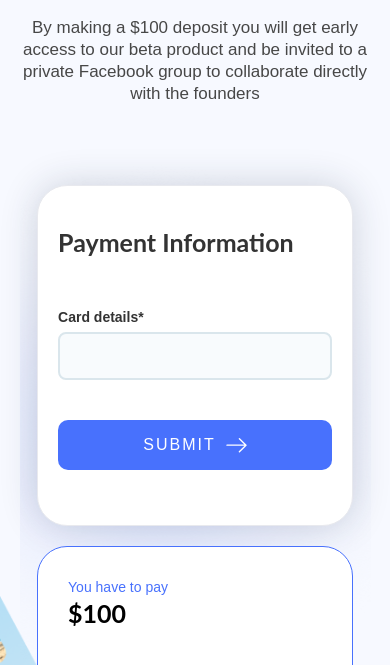
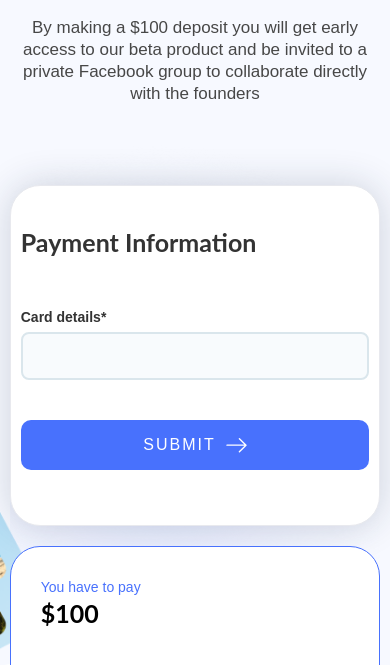
Before and after one commit to Neural-Leap-Ventures/Project-Designerr-Acquisition-UI, a website: page client/early-access.html in a window 390 px wide. Shown: the part 179-844 px from the top of the page. Drawn offline with nearby package versions, Linux system fonts and the light colour scheme; no server answers; a script that the page names is missing.

Commit message:
Adjusting the spacing for the card number

```diff
--- a/client/css/designerr.webflow.css
+++ b/client/css/designerr.webflow.css
@@ -794,6 +794,7 @@
   display: -webkit-flex;
   display: -ms-flexbox;
   display: flex;
+  width: 100%;
   -webkit-box-orient: vertical;
   -webkit-box-direction: normal;
   -webkit-flex-direction: column;
@@ -928,7 +929,7 @@
   display: -webkit-flex;
   display: -ms-flexbox;
   display: flex;
-  width: 90%;
+  width: 100%;
   margin-top: 40px;
   -webkit-box-orient: horizontal;
   -webkit-box-direction: normal;
@@ -1700,6 +1701,11 @@
     flex-direction: column;
   }
 
+  .div-block-459._69 {
+    width: 95%;
+    max-width: none;
+  }
+
   .heading-179 {
     font-size: 32px;
     line-height: 45px;
@@ -1804,8 +1810,8 @@
   }
 
   .popup-left {
-    padding-right: 20px;
-    padding-left: 20px;
+    padding-right: 10px;
+    padding-left: 10px;
   }
 
   .image-122 {
```
